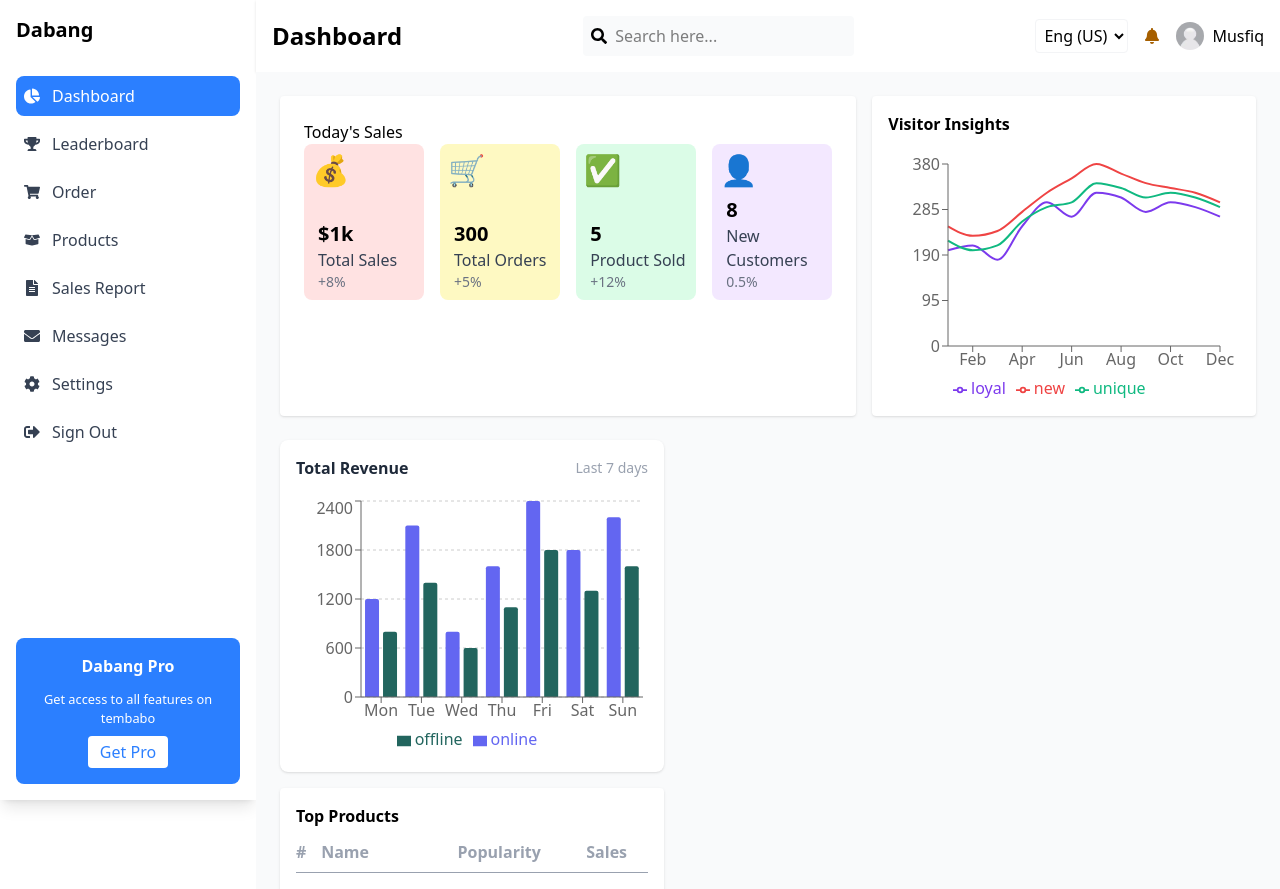
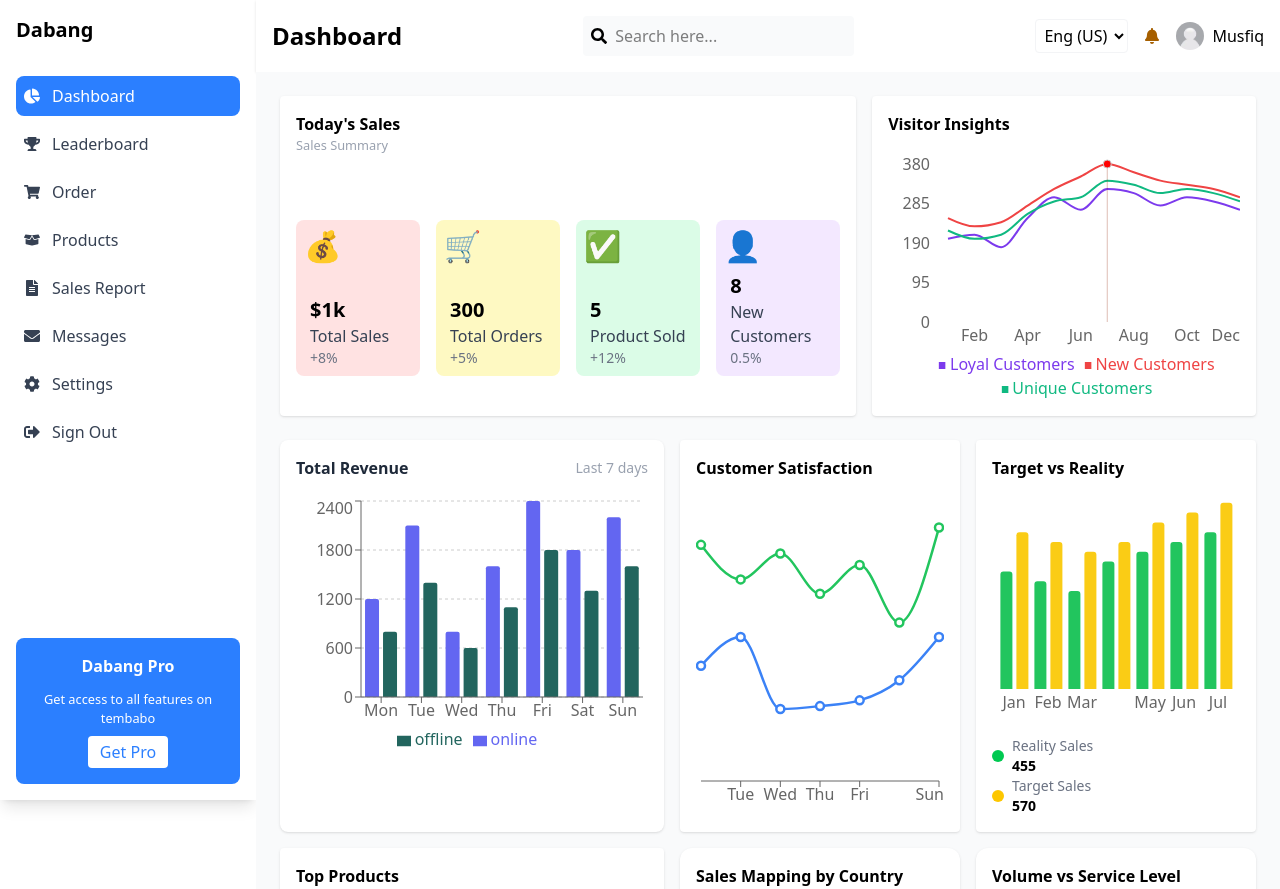
Before and after one commit to TeluadOat/example-sales-dashboard, a React (Vite) app: page / in a window 1280 px wide. Shown: the top 889 px of the page. Built offline with nearby package versions, Linux system fonts and the light colour scheme.

Commit message:
feat(dashboard): add components to the dashboard page
 - add CustomerSatisfaction, SalesMapping, TargetReality, VolumeService component
 - add components data to dashboard.js
 - add components to the dashboard page

```diff
--- /dev/null
+++ b/src/components/CustomerSatisfaction.jsx
@@ -0,0 +1,64 @@
+import {
+    LineChart,
+    Line,
+    Area,
+    XAxis,
+    YAxis,
+    Tooltip,
+    ResponsiveContainer,
+} from "recharts";
+
+export default function CustomerSatisfaction({ data }) {
+    return (
+        <div className="bg-white p-4 rounded shadow flex flex-col h-full"
+        // style={{ height: "clamp(220px, 28vh, 340px)" }}
+        >
+            <h3 className="font-semibold mb-2">Customer Satisfaction</h3>
+
+            <div className="flex-1">
+                <ResponsiveContainer width="100%" height="100%">
+                    <LineChart data={data}>
+                        <XAxis dataKey="day" />
+                        <YAxis hide />
+                        <Tooltip />
+
+                        {/* 🔵 Blue shade to X-axis */}
+                        <Area
+                            type="monotone"
+                            dataKey="lastMonth"
+                            stroke="none"
+                            fill="rgba(59,130,246,0.25)"
+                        />
+
+                        {/* 🟢 Green shade BETWEEN lines */}
+                        <Area
+                            type="monotone"
+                            dataKey="band"
+                            baseValue={(x) => x.lastMonth}
+                            stroke="none"
+                            fill="#22c55e"
+                        />
+
+                        {/* 🔵 Last month line */}
+                        <Line
+                            type="monotone"
+                            dataKey="lastMonth"
+                            stroke="#3b82f6"
+                            strokeWidth={2.5}
+                            dot={{ r: 4 }}
+                        />
+
+                        {/* 🟢 This month line */}
+                        <Line
+                            type="monotone"
+                            dataKey="thisMonth"
+                            stroke="#22c55e"
+                            strokeWidth={2.5}
+                            dot={{ r: 4 }}
+                        />
+                    </LineChart>
+                </ResponsiveContainer>
+            </div>
+        </div>
+    );
+}
--- a/src/components/KPIcard.jsx
+++ b/src/components/KPIcard.jsx
@@ -1,4 +1,4 @@
-export default function ({ title, value, change, bgColor, icon }) {
+export default function KPIcard({ title, value, change, bgColor, icon }) {
     return (
         <div className={`flex flex-col justify-between p-2 gap-2 rounded-lg ${bgColor}`}>
             <div className="text-3xl">{icon}</div>
--- a/src/components/LineChart.jsx
+++ b/src/components/LineChart.jsx
@@ -1,4 +1,4 @@
-import { LineChart, Line, XAxis, YAxis, Tooltip, Legend, ResponsiveContainer } from "recharts";
+import { LineChart, Line, XAxis, YAxis, Tooltip, Legend, ResponsiveContainer, ReferenceLine, ReferenceDot } from "recharts";
 
 
 export default function LineChartComponent({ data, lines }) {
@@ -8,21 +8,31 @@ export default function LineChartComponent({ data, lines }) {
             { dataKey: "new", color: "#ef4444" },
             { dataKey: "unique", color: "#10b981" },
         ];
+
+    const formatLegendText = text => {
+        return `${text.charAt(0).toUpperCase()}${text.slice(1)} Customers`
+    };
+
     return (
-
-
         <div className="bg-white p-4 rounded h-full flex flex-col shadow min-h-[320px]">
-            <h3 className="font-bold mb-2">Visitor Insights</h3>
+            <h3 className="font-semibold mb-2">Visitor Insights</h3>
             <div className="h-[250px] md:h-[300px] lg:h-[100%]">
                 <ResponsiveContainer width="100%" height="100%">
-                    <LineChart data={data} margin={{ top: 20, right: 20, left: 0, bottom: 0 }}>
-                        <XAxis dataKey="month" />
-                        <YAxis />
+                    <LineChart data={data} margin={{ top: 20, right: 0, left: 0, bottom: 0 }}>
+                        <XAxis dataKey="month" axisLine={false} tickLine={false} />
+                        <YAxis axisLine={false} tickLine={false} dx={-10} />
                         <Tooltip />
-                        <Legend />
+                        <Legend
+                            iconType="square"
+                            iconSize={7}
+                            formatter={(value) => formatLegendText(value)}
+                            wrapperStyle={{ position: "absolute", left: "50%", transform: "translateX(-45%)" }}
+                        />
                         {lines.map((line) => (
                             <Line key={line.keydata} type="monotone" dataKey={line.dataKey} stroke={line.color} dot={false} strokeWidth={2} />
                         ))}
+                        <ReferenceLine x="Jul" stroke="rgba(150, 40, 10, 0.3)" />
+                        <ReferenceDot x="Jul" y={380} r={4} fill="red" />
                     </LineChart>
                 </ResponsiveContainer>
             </div>
--- /dev/null
+++ b/src/components/SalesMapping.jsx
@@ -0,0 +1,15 @@
+export default function SalesMapping() {
+    return (
+        <div className="bg-white p-4 rounded-xl shadow flex flex-col">
+            <h3 className="font-semibold mb-2">Sales Mapping by Country</h3>
+
+            <div className="flex-1 flex items-center justify-center">
+                <img
+                    src="/images/map.jpg"
+                    alt="map"
+                    className="w-full h-full object-contain"
+                />
+            </div>
+        </div>
+    );
+}
--- /dev/null
+++ b/src/components/TargetReality.jsx
@@ -0,0 +1,60 @@
+import {
+    BarChart,
+    Bar,
+    XAxis,
+    YAxis,
+    Tooltip,
+    ResponsiveContainer,
+} from "recharts";
+
+export default function TargetReality({ data }) {
+    const realityTotal = data.reduce((a, b) => a + b.reality, 0);
+    const targetTotal = data.reduce((a, b) => a + b.target, 0);
+
+    return (
+        <div className="bg-white p-4 rounded shadow flex flex-col">
+            <h3 className="font-semibold mb-2">Target vs Reality</h3>
+
+            <div className="flex-1">
+                <ResponsiveContainer width="100%" height="100%">
+                    <BarChart data={data} barGap={4}>
+                        <XAxis dataKey="name" axisLine={false} tickLine={false} />
+                        <YAxis hide />
+                        <Tooltip />
+
+                        <Bar
+                            dataKey="reality"
+                            fill="#22c55e"
+                            radius={[3, 3, 0, 0]}
+                        />
+
+                        <Bar
+                            dataKey="target"
+                            fill="#facc15"
+                            radius={[3, 3, 0, 0]}
+                        />
+                    </BarChart>
+                </ResponsiveContainer>
+            </div>
+
+            {/* ✅ Custom Legend */}
+            <div className="flex flex-col justify-between mt-3 text-sm">
+                <div className="flex items-center gap-2">
+                    <span className="w-3 h-3 bg-green-500 rounded-full" />
+                    <div>
+                        <p className="text-gray-500">Reality Sales</p>
+                        <p className="font-semibold">{realityTotal.toLocaleString()}</p>
+                    </div>
+                </div>
+
+                <div className="flex items-center gap-2">
+                    <span className="w-3 h-3 bg-yellow-400 rounded-full" />
+                    <div>
+                        <p className="text-gray-500">Target Sales</p>
+                        <p className="font-semibold">{targetTotal.toLocaleString()}</p>
+                    </div>
+                </div>
+            </div>
+        </div>
+    );
+}
--- a/src/components/TopProducts.jsx
+++ b/src/components/TopProducts.jsx
@@ -9,7 +9,7 @@ function hexToRgba(hex, alpha = 0.12) {
 export default function TopProducts() {
     return (
         <div className="bg-white p-4 rounded shadow flex flex-col"
-            style={{ height: "clamp(220px, 28vh, 340px)" }}
+
         >
             <h3 className="font-semibold mb-3">Top Products</h3>
             <div className="flex-1">
--- /dev/null
+++ b/src/components/VolumeService.jsx
@@ -0,0 +1,40 @@
+import {
+    BarChart,
+    Bar,
+    XAxis,
+    YAxis,
+    Tooltip,
+    ResponsiveContainer,
+} from "recharts";
+
+export default function VolumeService({ data }) {
+    return (
+        <div className="bg-white p-4 rounded-xl shadow flex flex-col">
+            <h3 className="font-semibold mb-2">Volume vs Service Level</h3>
+
+            <div className="flex-1">
+                <ResponsiveContainer width="100%" height="100%">
+                    <BarChart data={data}>
+                        <XAxis dataKey="name" />
+                        <YAxis hide />
+                        <Tooltip />
+
+                        <Bar
+                            dataKey="service"
+                            stackId="a"
+                            fill="#22c55e"
+                            radius={[0, 0, 6, 6]}
+                        />
+
+                        <Bar
+                            dataKey="volume"
+                            stackId="a"
+                            fill="#3b82f6"
+                            radius={[6, 6, 0, 0]}
+                        />
+                    </BarChart>
+                </ResponsiveContainer>
+            </div>
+        </div>
+    );
+}
--- a/src/data/dashboard.js
+++ b/src/data/dashboard.js
@@ -40,6 +40,17 @@ export const totalRevenueData = [
     { name: "Sun", online: 2200, offline: 1600 },
 ];
 
+// export const customerSatisfactionData = [
+//     { day: "Mon", thisMonth: 82, lastMonth: 40 },
+//     { day: "Tue", thisMonth: 70, lastMonth: 50 },
+//     { day: "Wed", thisMonth: 79, lastMonth: 25 },
+//     { day: "Thu", thisMonth: 65, lastMonth: 26 },
+//     { day: "Fri", thisMonth: 75, lastMonth: 28 },
+//     { day: "Sat", thisMonth: 55, lastMonth: 35 },
+//     { day: "Sun", thisMonth: 88, lastMonth: 50 },
+// ];
+
+
 export const customerSatisfactionData = [
     { day: "Mon", thisMonth: 82, lastMonth: 40 },
     { day: "Tue", thisMonth: 70, lastMonth: 50 },
@@ -48,4 +59,26 @@ export const customerSatisfactionData = [
     { day: "Fri", thisMonth: 75, lastMonth: 28 },
     { day: "Sat", thisMonth: 55, lastMonth: 35 },
     { day: "Sun", thisMonth: 88, lastMonth: 50 },
+].map(d => ({
+    ...d,
+    band: d.thisMonth - d.lastMonth,
+}));
+
+export const targetRealityData = [
+    { name: "Jan", reality: 60, target: 80 },
+    { name: "Feb", reality: 55, target: 75 },
+    { name: "Mar", reality: 50, target: 70 },
+    { name: "Apr", reality: 65, target: 75 },
+    { name: "May", reality: 70, target: 85 },
+    { name: "Jun", reality: 75, target: 90 },
+    { name: "Jul", reality: 80, target: 95 },
 ];
+
+export const volumeServiceData = [
+    { name: "Mon", volume: 60, service: 40 },
+    { name: "Tue", volume: 75, service: 55 },
+    { name: "Wed", volume: 65, service: 35 },
+    { name: "Thu", volume: 55, service: 45 },
+    { name: "Fri", volume: 50, service: 40 },
+    { name: "Sat", volume: 45, service: 35 },
+];
--- a/src/pages/Dashboard.jsx
+++ b/src/pages/Dashboard.jsx
@@ -1,10 +1,14 @@
 import Sidebar from "../components/sidebar";
 import Navbar from "../components/Navbar";
 import KPIcard from "../components/KPIcard";
-import { kpiData, visitorInsightsData, totalRevenueData } from "../data/dashboard";
+import { kpiData, visitorInsightsData, totalRevenueData, targetRealityData, volumeServiceData, customerSatisfactionData } from "../data/dashboard";
 import LineChartComponent from "../components/LineChart";
 import TotalRevenueChart from "../components/TotalRevenueChart";
 import TopProducts from "../components/TopProducts";
+import CustomerSatisfaction from "../components/CustomerSatisfaction";
+import TargetReality from "../components/TargetReality";
+import VolumeService from "../components/VolumeService";
+import SalesMapping from "../components/SalesMapping";
 
 export default function Dashboard() {
     return (
@@ -16,9 +20,12 @@ export default function Dashboard() {
                     {/* ===== top row ===== */}
                     <div className="flex flex-col lg:flex-row gap-4 mb-6">
                         {/* KPI Cards */}
-                        <div className="bg-white p-6 rounded shadow w-full lg:w-3/5">
-                            <h3>Today's Sales</h3>
-                            <div className="grid grid-cols-1 md:grid-cols-2 lg:grid-cols-4 mb-6 gap-4">
+                        <div className="flex flex-col justify-between bg-white p-4 rounded shadow w-full lg:w-3/5">
+                            <div className="flex flex-col mb-2">
+                                <h3 className="font-semibold">Today's Sales</h3>
+                                <small className="text-gray-400">Sales Summary</small>
+                            </div>
+                            <div className="grid grid-cols-2 lg:grid-cols-4 mb-6 gap-4">
                                 {kpiData.map((kpi) =>
                                     <KPIcard key={kpi.title} {...kpi} />
                                 )}
@@ -35,6 +42,16 @@ export default function Dashboard() {
                             <TotalRevenueChart data={totalRevenueData} />
                             <TopProducts />
                         </div>
+                        <div className="grid grid-rows-2 gap-4 h-full">
+                            <div className="grid grid-cols-1 md:grid-cols-2 gap-4 h-full">
+                                <CustomerSatisfaction data={customerSatisfactionData} />
+                                <TargetReality data={targetRealityData} />
+                            </div>
+                            <div className="grid grid-cols-1 md:grid-cols-2 gap-4 h-full">
+                                <SalesMapping />
+                                <VolumeService data={volumeServiceData} />
+                            </div>
+                        </div>
                     </div>
                 </div>
             </div>
```
Also changed, not shown: public/images/map.jpg (added).
